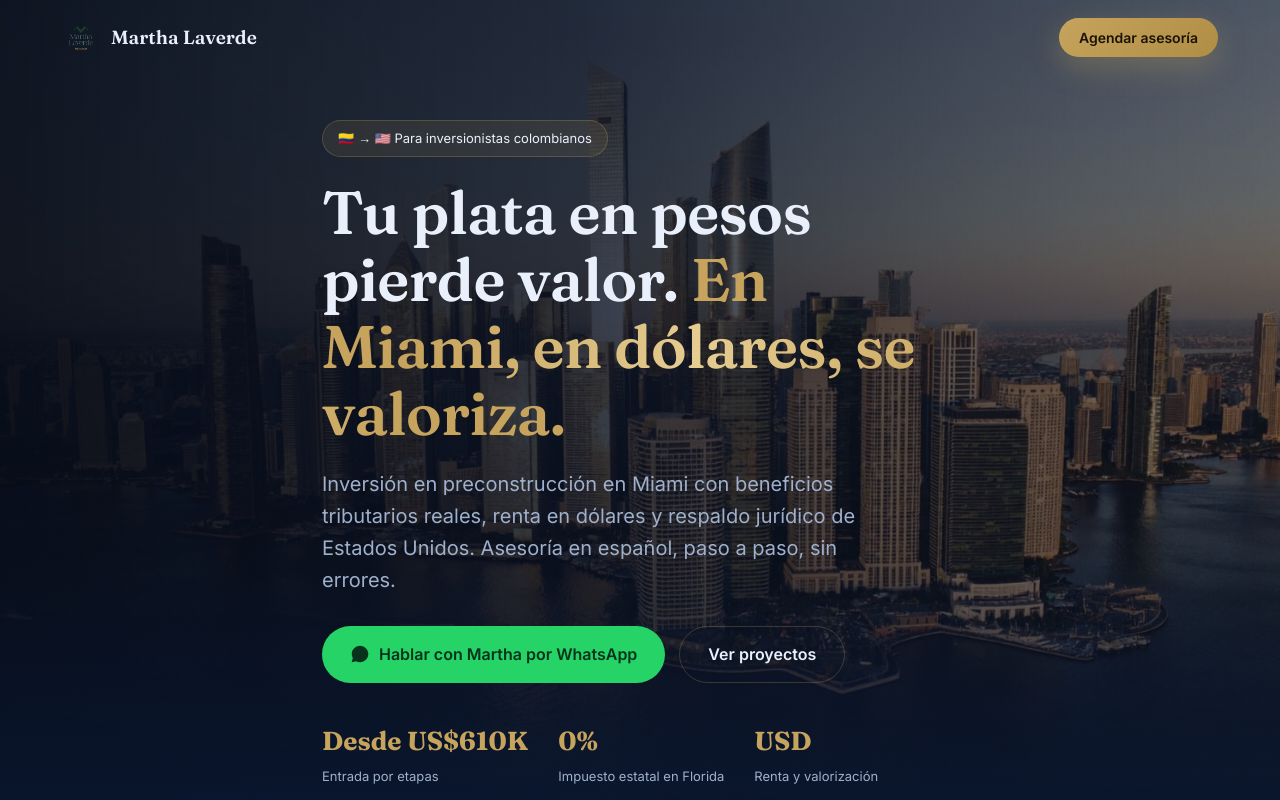
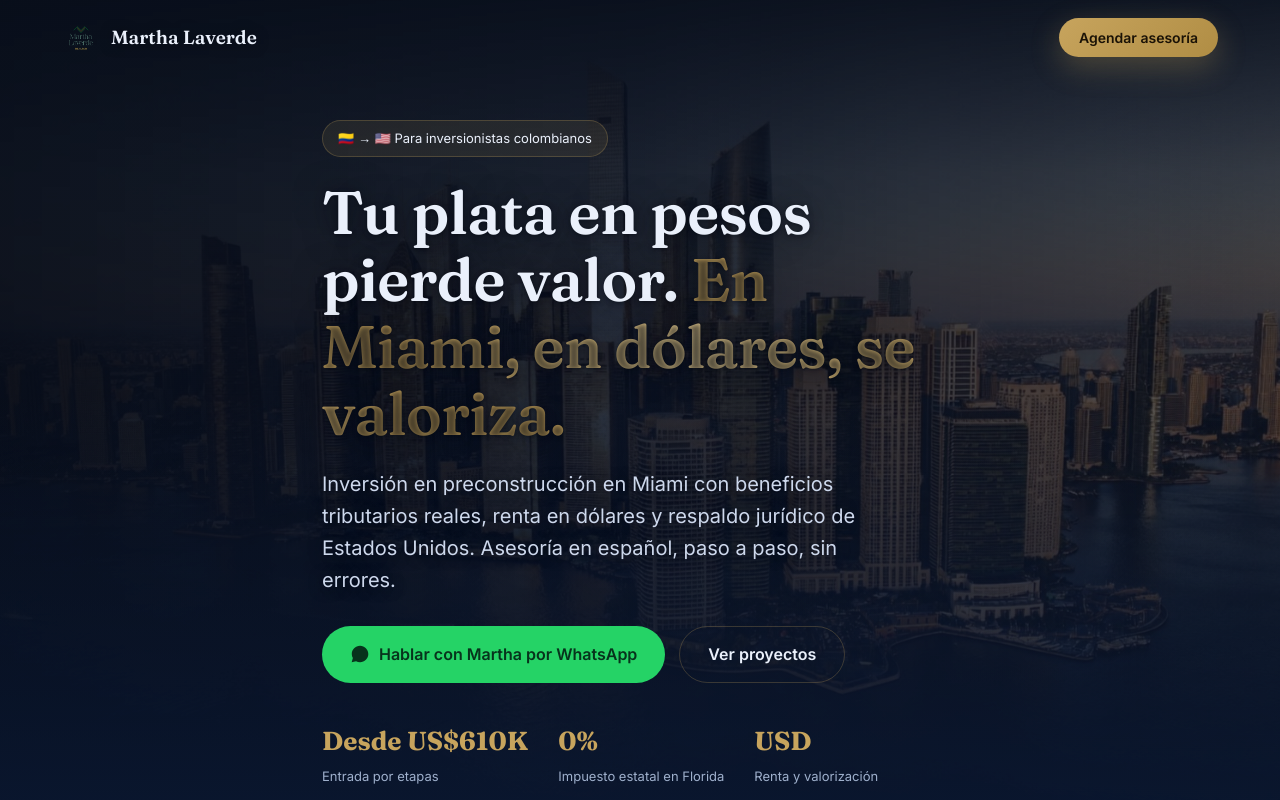
Before and after one commit to sereneleparfumteam-glitch/martha-colombia-assets, a plain HTML site: page index.html in a window 1280 px wide. Shown: the top 800 px of the page. Drawn offline with Linux system fonts and the light colour scheme.

Commit message:
hero overlay + text-shadow legibilidad

```diff
--- a/index.html
+++ b/index.html
@@ -38,7 +38,8 @@ a{color:inherit;text-decoration:none}
 header{position:fixed;top:0;left:0;right:0;z-index:900;transition:background .3s,backdrop-filter .3s,padding .3s;padding:18px 0}
 header.scrolled{background:rgba(8,16,33,.88);backdrop-filter:blur(12px);padding:11px 0;border-bottom:1px solid rgba(199,164,93,.12)}
 .nav{display:flex;align-items:center;justify-content:space-between}
-.brand{display:flex;align-items:center;gap:11px;font-family:'Fraunces',serif;font-size:19px;font-weight:600}
+.brand{display:flex;align-items:center;gap:11px;font-family:'Fraunces',serif;font-size:19px;font-weight:600;text-shadow:0 1px 12px rgba(4,8,18,.6)}
+header.scrolled .brand{text-shadow:none}
 .brand img{height:38px;width:auto}
 .nav-cta{font-size:14px;padding:11px 20px}
 @media(max-width:640px){.nav-cta{padding:10px 16px;font-size:13px}.brand span{display:none}}
@@ -46,12 +47,13 @@ header.scrolled{background:rgba(8,16,33,.88);backdrop-filter:blur(12px);padding:
 /* HERO */
 .hero{position:relative;min-height:100svh;display:flex;align-items:center;padding:120px 0 70px;overflow:hidden}
 .hero-bg{position:absolute;inset:0;background:url('https://raw.githubusercontent.com/sereneleparfumteam-glitch/martha-colombia-assets/master/hero-skyline.jpg') center/cover;transform:scale(1.08);will-change:transform}
-.hero-ov{position:absolute;inset:0;background:linear-gradient(90deg,rgba(7,13,26,.94) 0%,rgba(8,16,33,.82) 45%,rgba(8,16,33,.45) 100%)}
-.hero-ov2{position:absolute;inset:0;background:linear-gradient(0deg,var(--navy) 2%,transparent 35%)}
+.hero-ov{position:absolute;inset:0;background:linear-gradient(90deg,rgba(7,13,26,.95) 0%,rgba(8,16,33,.86) 50%,rgba(8,16,33,.62) 100%)}
+.hero-ov2{position:absolute;inset:0;background:linear-gradient(180deg,rgba(6,12,24,.8) 0%,rgba(6,12,24,.25) 20%,transparent 46%,rgba(10,23,48,.55) 78%,var(--navy) 99%)}
+@media(max-width:640px){.hero-ov{background:linear-gradient(180deg,rgba(6,12,24,.78) 0%,rgba(8,16,33,.55) 38%,rgba(8,16,33,.8) 100%)}}
 .hero-inner{position:relative;z-index:3;max-width:680px}
 .flag{display:inline-flex;align-items:center;gap:8px;font-size:13px;color:var(--ink);background:rgba(199,164,93,.1);border:1px solid var(--line);padding:7px 15px;border-radius:30px;margin-bottom:22px}
-.hero h1{font-size:clamp(34px,6vw,60px);margin-bottom:20px}
-.hero p.lead{font-size:clamp(16px,2.4vw,20px);color:var(--muted);max-width:560px;margin-bottom:30px}
+.hero h1{font-size:clamp(34px,6vw,60px);margin-bottom:20px;text-shadow:0 2px 30px rgba(4,8,18,.7),0 1px 4px rgba(4,8,18,.5)}
+.hero p.lead{font-size:clamp(16px,2.4vw,20px);color:#cdd8ec;max-width:560px;margin-bottom:30px;text-shadow:0 1px 14px rgba(4,8,18,.7)}
 .hero-cta{display:flex;gap:14px;flex-wrap:wrap}
 .hero-foot{margin-top:38px;display:flex;gap:30px;flex-wrap:wrap}
 .hero-foot div b{font-family:'Fraunces',serif;font-size:26px;color:var(--gold);display:block}
```
